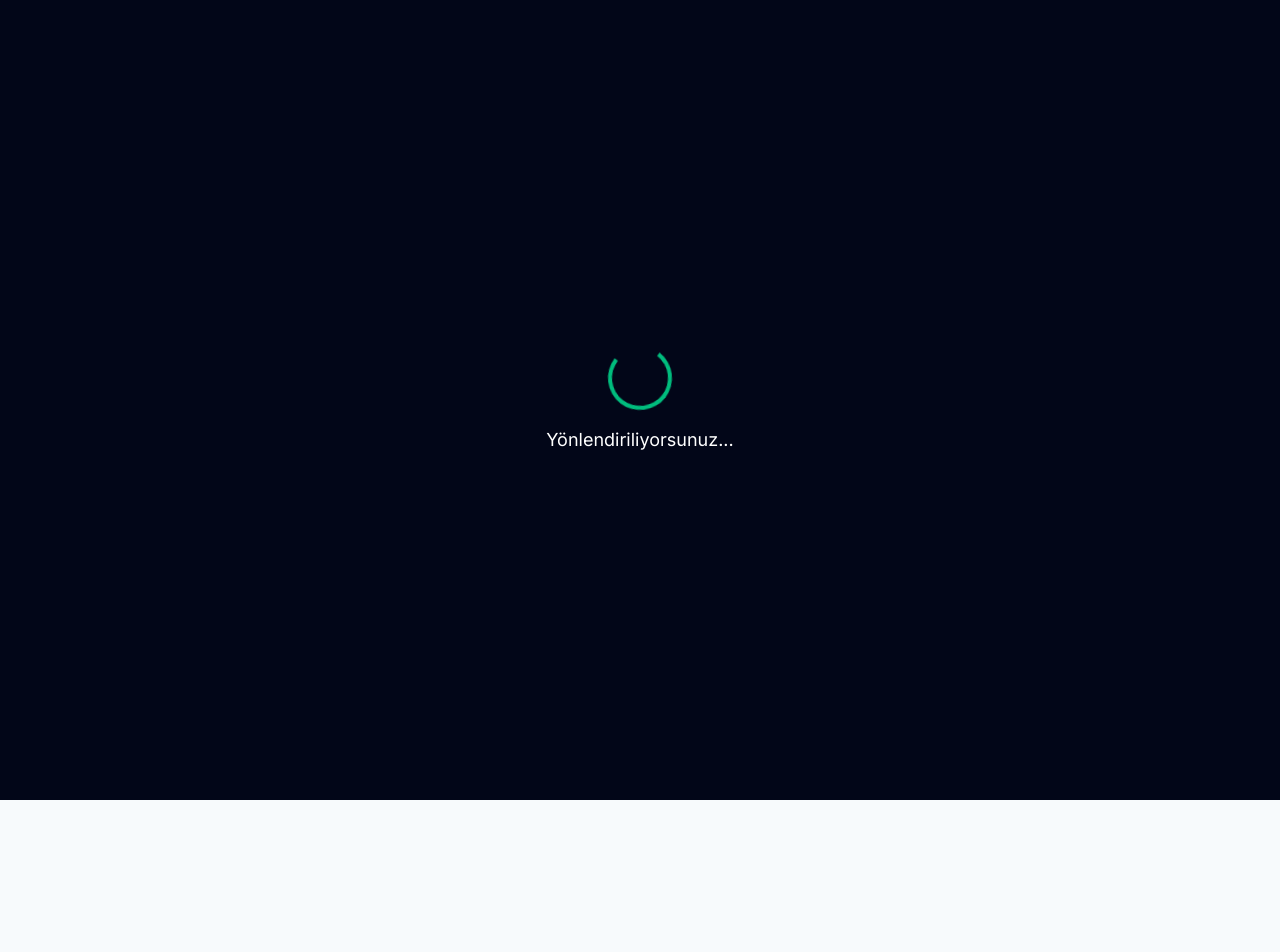
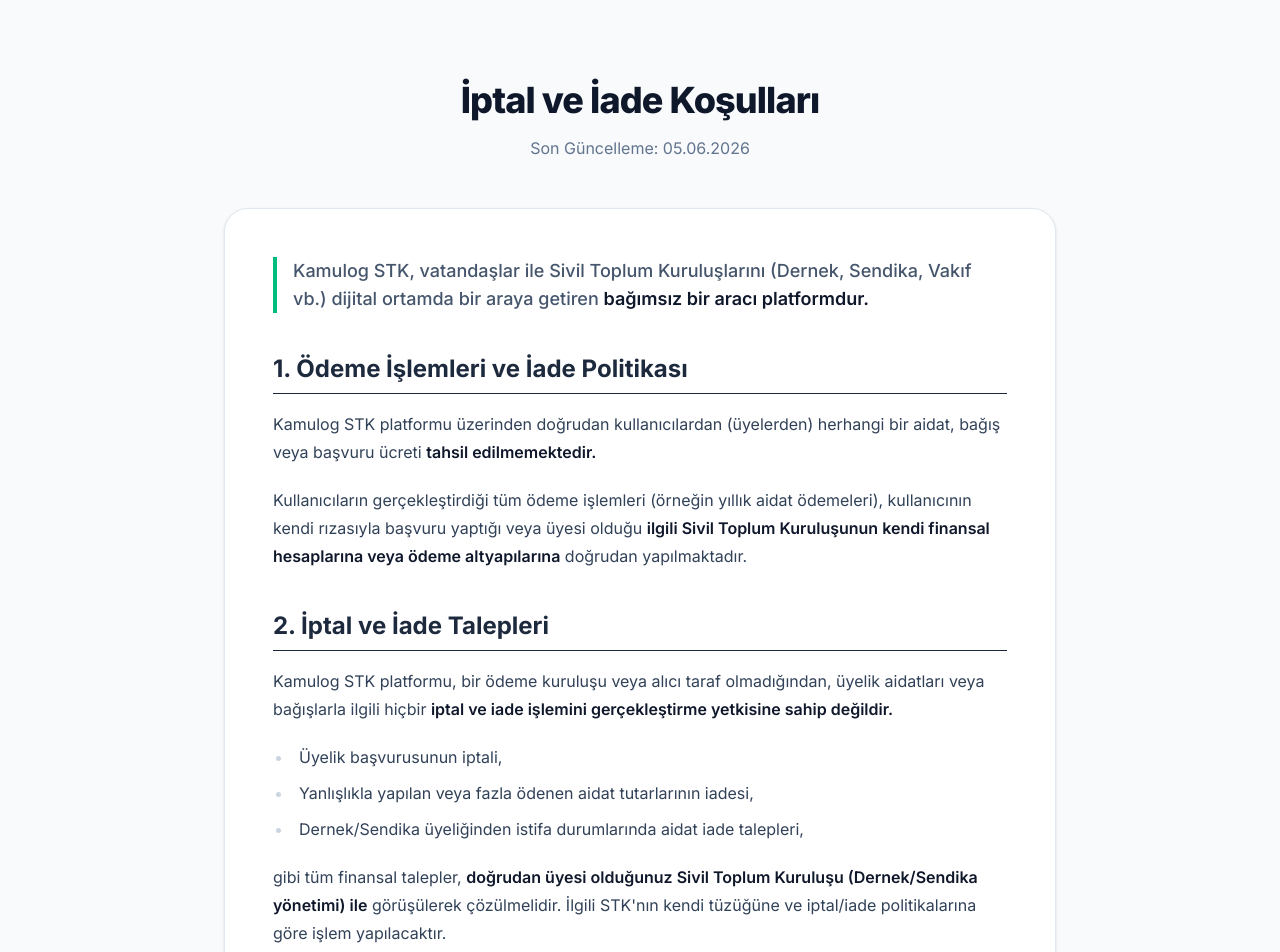
Before and after one commit to SahinSedat/kamulogstk-web, a Next.js app: page /iptal-iade in a window 1280 px wide. Before the commit this address had no page. Shown: the top 952 px of the page. Before the commit the page ends 800 px from the top, so only its background shows below. Built offline with nearby package versions, Linux system fonts and the light colour scheme.

Commit message:
feat: update footer links and add iptal iade page

```diff
--- /dev/null
+++ b/src/app/iptal-iade/page.tsx
@@ -0,0 +1,70 @@
+import React from "react";
+import Link from "next/link";
+
+export const metadata = {
+  title: "İptal ve İade Koşulları - Kamulog STK",
+  description: "Kamulog STK platformu iptal ve iade bilgilendirme metni.",
+};
+
+export default function IptalIadePage() {
+  return (
+    <div className="min-h-screen bg-slate-50 py-12 lg:py-20">
+      <div className="max-w-4xl mx-auto px-4 sm:px-6 lg:px-8">
+
+        {/* Header */}
+        <div className="text-center mb-12">
+          <h1 className="text-3xl md:text-4xl font-extrabold text-slate-900 tracking-tight mb-4">
+            İptal ve İade Koşulları
+          </h1>
+          <p className="text-slate-500">Son Güncelleme: {new Date().toLocaleDateString('tr-TR')}</p>
+        </div>
+
+        {/* Content */}
+        <div className="bg-white rounded-3xl shadow-sm border border-slate-200 p-8 md:p-12 prose prose-slate prose-emerald max-w-none">
+
+          <p className="lead text-lg text-slate-600 font-medium border-l-4 border-emerald-500 pl-4">
+            Kamulog STK, vatandaşlar ile Sivil Toplum Kuruluşlarını (Dernek, Sendika, Vakıf vb.) dijital ortamda bir araya getiren <strong>bağımsız bir aracı platformdur.</strong>
+          </p>
+
+          <h2 className="text-2xl font-bold text-slate-800 mt-10 mb-4 border-b pb-2">1. Ödeme İşlemleri ve İade Politikası</h2>
+          <p>
+            Kamulog STK platformu üzerinden doğrudan kullanıcılardan (üyelerden) herhangi bir aidat, bağış veya başvuru ücreti <strong>tahsil edilmemektedir.</strong>
+          </p>
+          <p>
+            Kullanıcıların gerçekleştirdiği tüm ödeme işlemleri (örneğin yıllık aidat ödemeleri), kullanıcının kendi rızasıyla başvuru yaptığı veya üyesi olduğu <strong>ilgili Sivil Toplum Kuruluşunun kendi finansal hesaplarına veya ödeme altyapılarına</strong> doğrudan yapılmaktadır.
+          </p>
+
+          <h2 className="text-2xl font-bold text-slate-800 mt-10 mb-4 border-b pb-2">2. İptal ve İade Talepleri</h2>
+          <p>
+            Kamulog STK platformu, bir ödeme kuruluşu veya alıcı taraf olmadığından, üyelik aidatları veya bağışlarla ilgili hiçbir <strong>iptal ve iade işlemini gerçekleştirme yetkisine sahip değildir.</strong>
+          </p>
+          <ul className="list-disc pl-5 space-y-2 text-slate-700">
+            <li>Üyelik başvurusunun iptali,</li>
+            <li>Yanlışlıkla yapılan veya fazla ödenen aidat tutarlarının iadesi,</li>
+            <li>Dernek/Sendika üyeliğinden istifa durumlarında aidat iade talepleri,</li>
+          </ul>
+          <p className="mt-4">
+            gibi tüm finansal talepler, <strong>doğrudan üyesi olduğunuz Sivil Toplum Kuruluşu (Dernek/Sendika yönetimi) ile</strong> görüşülerek çözülmelidir. İlgili STK'nın kendi tüzüğüne ve iptal/iade politikalarına göre işlem yapılacaktır.
+          </p>
+
+          <h2 className="text-2xl font-bold text-slate-800 mt-10 mb-4 border-b pb-2">3. Platform Üyeliği İptali</h2>
+          <p>
+            Kamulog STK sistemi üzerindeki dijital hesabınızı dilediğiniz zaman "Profilim" veya "Ayarlar" menüsünden iptal edebilir ve silebilirsiniz. Ancak dijital hesabınızın silinmesi, yasal olarak kayıtlı olduğunuz Sivil Toplum Kuruluşundaki (örn: e-Devlet veya STK'nın resmi kütüğündeki) üyeliğinizi <strong>otomatik olarak sonlandırmaz.</strong> Resmi istifa süreçleri için ilgili STK ile veya resmi kurumlarla (e-Devlet) işlem yapmanız gerekmektedir.
+          </p>
+
+          <div className="bg-slate-50 p-6 rounded-2xl border border-slate-200 mt-8">
+            <h3 className="text-lg font-bold text-slate-800 mb-3">İletişim ve Destek</h3>
+            <p className="text-slate-600 mb-2">
+              Sistemin teknik işleyişi veya aracı hizmetlerimizle ilgili tüm sorularınız için bizimle iletişime geçebilirsiniz. Ancak finansal iadeler konusunda lütfen doğrudan üyesi olduğunuz kuruma başvurunuz.
+            </p>
+            <ul className="list-none space-y-1 text-slate-700 mt-4">
+              <li><strong>E-Posta:</strong> <a href="mailto:destek@kamulogstk.net" className="text-emerald-600 hover:underline font-semibold">destek@kamulogstk.net</a></li>
+              <li><strong>İletişim Formu:</strong> <Link href="/iletisim" className="text-emerald-600 hover:underline font-semibold">Buraya tıklayarak</Link> bize ulaşabilirsiniz.</li>
+            </ul>
+          </div>
+
+        </div>
+      </div>
+    </div>
+  );
+}
--- a/src/app/page.tsx
+++ b/src/app/page.tsx
@@ -583,7 +583,7 @@
                 <li><Link href="/kurumsal" className="text-sm text-slate-500 hover:text-emerald-600 transition-colors font-medium">Kurumsal Çözümler</Link></li>
                 <li><Link href="#nasil-calisir" className="text-sm text-slate-500 hover:text-emerald-600 transition-colors font-medium">Nasıl Çalışır?</Link></li>
                 <li><Link href="/" className="text-sm text-slate-500 hover:text-emerald-600 transition-colors font-medium">Sıkça Sorulan Sorular (SSS)</Link></li>
-                <li><Link href="/" className="text-sm text-slate-500 hover:text-emerald-600 transition-colors font-medium">İletişim</Link></li>
+                <li><Link href="/iletisim" className="text-sm text-slate-500 hover:text-emerald-600 transition-colors font-medium">İletişim</Link></li>
               </ul>
             </div>
 
@@ -606,8 +606,8 @@
                 <li><Link href="/kvkk" className="text-sm text-slate-500 hover:text-emerald-600 transition-colors font-medium">KVKK Aydınlatma Metni</Link></li>
                 <li><Link href="/gizlilik" className="text-sm text-slate-500 hover:text-emerald-600 transition-colors font-medium">Gizlilik Sözleşmesi</Link></li>
                 <li><Link href="/kullanici-sozlesmesi" className="text-sm text-slate-500 hover:text-emerald-600 transition-colors font-medium">Kullanıcı ve Üyelik Sözleşmesi</Link></li>
-                <li><Link href="/" className="text-sm text-slate-500 hover:text-emerald-600 transition-colors font-medium">Çerez (Cookie) Politikası</Link></li>
-                <li><Link href="/" className="text-sm text-slate-500 hover:text-emerald-600 transition-colors font-medium">İptal ve İade Koşulları</Link></li>
+                <li><Link href="/gizlilik" className="text-sm text-slate-500 hover:text-emerald-600 transition-colors font-medium">Çerez (Cookie) Politikası</Link></li>
+                <li><Link href="/iptal-iade" className="text-sm text-slate-500 hover:text-emerald-600 transition-colors font-medium">İptal ve İade Koşulları</Link></li>
               </ul>
             </div>
           </div>
```
Also changed, not shown: public/images/app1.png, public/images/app2.png.
